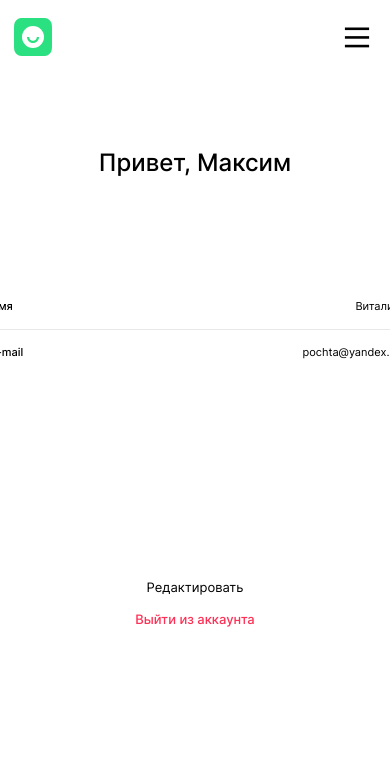
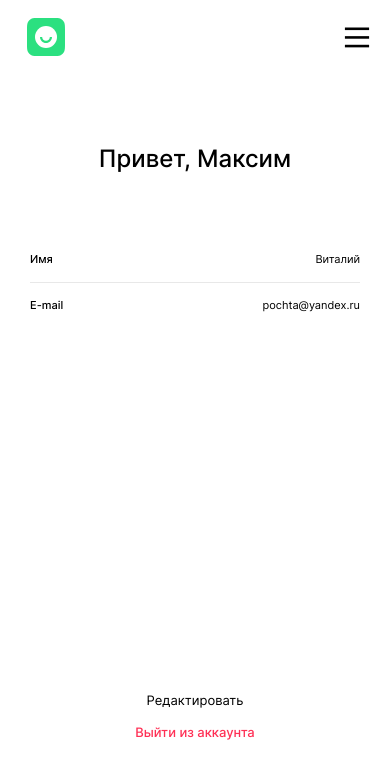
Before and after one commit to maximka76667/movies-explorer-frontend, a React (Create React App) app: page /profile in a window 390 px wide. Shown: the top 778 px of the page. Built offline with nearby package versions, Linux system fonts and the light colour scheme.

Commit message:
изменил эффект открытия навигатора

```diff
--- a/src/components/Logo/Logo.css
+++ b/src/components/Logo/Logo.css
@@ -19,3 +19,9 @@
 .logo:hover .logo__part {
   fill: #3456f3;
 }
+
+@media (max-width: 650px) {
+  .logo {
+    margin: 0 auto;
+  }
+}
--- a/src/components/Navigation/Navigation.css
+++ b/src/components/Navigation/Navigation.css
@@ -133,11 +133,14 @@
     width: 0;
     background-color: #fff;
     height: 100vh;
-    padding: 160px 90px 90px;
     box-sizing: border-box;
     align-items: center;
     position: fixed;
     justify-content: space-between;
+    display: flex;
+    top: 0;
+    right: 0;
+    bottom: 0;
     transition: all 0.3s;
   }
 
@@ -145,6 +148,7 @@
     width: 520px;
     opacity: 1;
     visibility: visible;
+    padding: 160px 90px 90px;
   }
 
   .nav_open .nav__overlay {
@@ -174,13 +178,6 @@
     right: 29px;
     background: url(../../images/close-icon.svg) 50% 50% no-repeat;
     background-size: cover;
-  }
-
-  .nav_open .nav__menu {
-    display: flex;
-    top: 0;
-    right: 0;
-    bottom: 0;
   }
 
   .nav_with-menu .nav__link {
--- a/src/components/Profile/Profile.css
+++ b/src/components/Profile/Profile.css
@@ -83,3 +83,23 @@
 .profile__exit-button:hover {
   opacity: 0.5;
 }
+
+@media (max-width: 800px) {
+  .profile__content {
+    width: 396px;
+  }
+}
+
+@media (max-width: 650px) {
+  .profile {
+    padding: 70px 30px 40px;
+  }
+
+  .profile__content {
+    width: 100%;
+  }
+
+  .profile__info {
+    margin: 80px 0 380px;
+  }
+}
```
